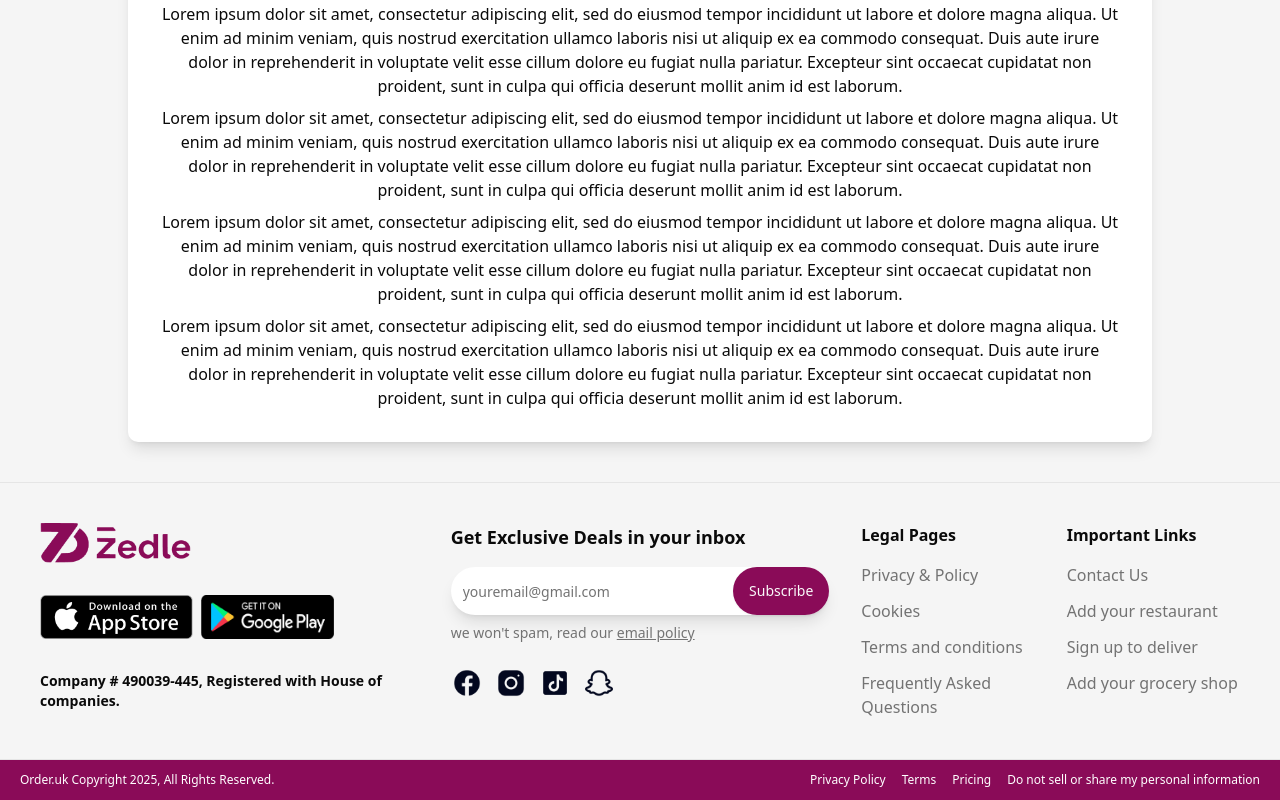
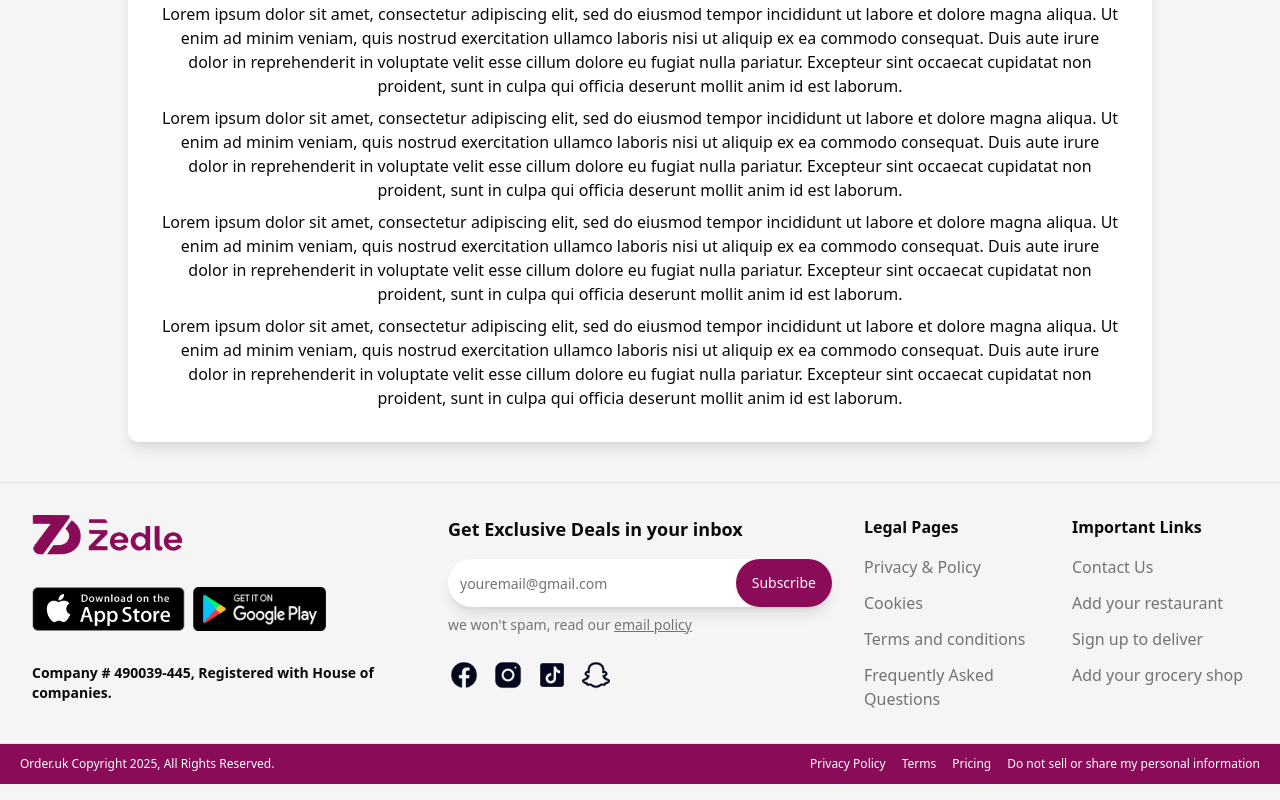
Before and after one commit to react6-flyweis/zedle-ui, a Next.js app: page /terms in a window 1280 px wide. Shown: the part 447-1247 px from the top of the page. Built offline with nearby package versions, Linux system fonts and the light colour scheme; no server answers; what @mapbox/search-js-core would draw is missing.

Commit message:
fix(ui): adjust padding in Footer component for improved layout

```diff
--- a/src/components/footer.tsx
+++ b/src/components/footer.tsx
@@ -16,7 +16,7 @@ export default function Footer() {
   return (
     <footer className="bg-accent border-t">
       {/* Main Footer Content */}
-      <div className="p-10 grid grid-cols-1 md:grid-cols-2 lg:grid-cols-6 gap-8">
+      <div className="p-5 md:p-8 grid grid-cols-1 md:grid-cols-2 lg:grid-cols-6 gap-8">
         {/* Logo and store */}
         <div className="space-y-8 lg:col-span-2">
           <Image src={logo} alt="Logo" className="h-10 w-auto mr-3" />
```
